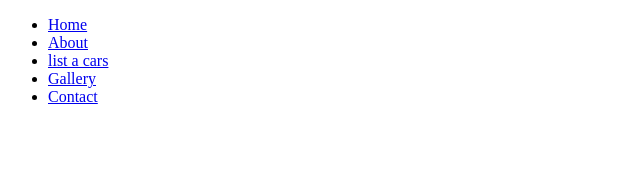
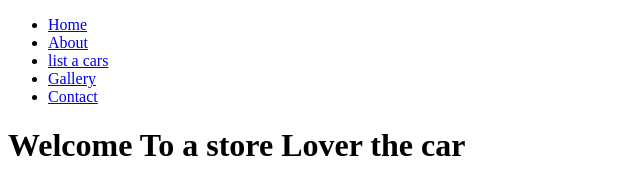
Before and after one commit to mohamedtw/pro_git, a plain HTML site: page index.html in a window 1280 px wide. Shown: the whole page, without its empty margins (0-640 px from the left). Drawn offline with Linux system fonts and the light colour scheme.

Commit message:
adding h1 masig welcome

```diff
--- a/index.html
+++ b/index.html
@@ -22,7 +22,7 @@
 
         </div>
         <div class="content">
-
+            <h1 id="m5">Welcome To <span class="primary-text">a store Lover </span> the car</h1>
         </div>
     </header>
 
```
